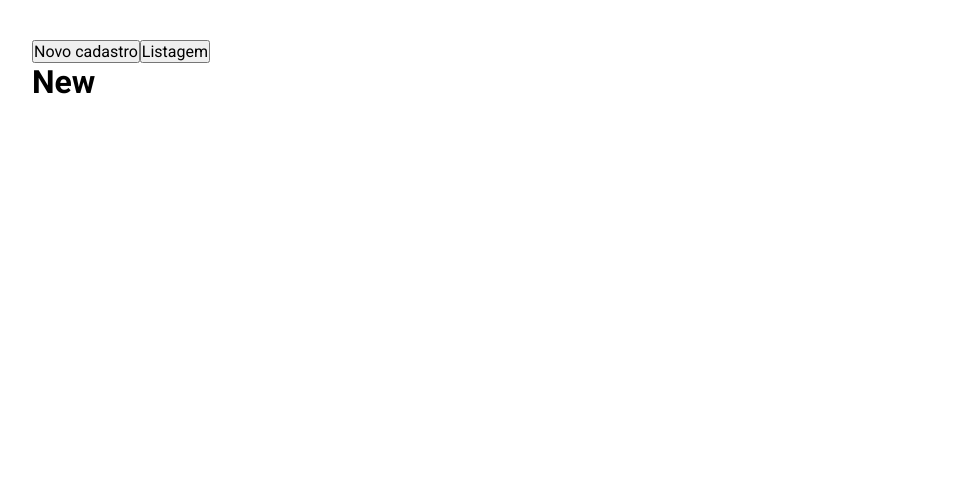
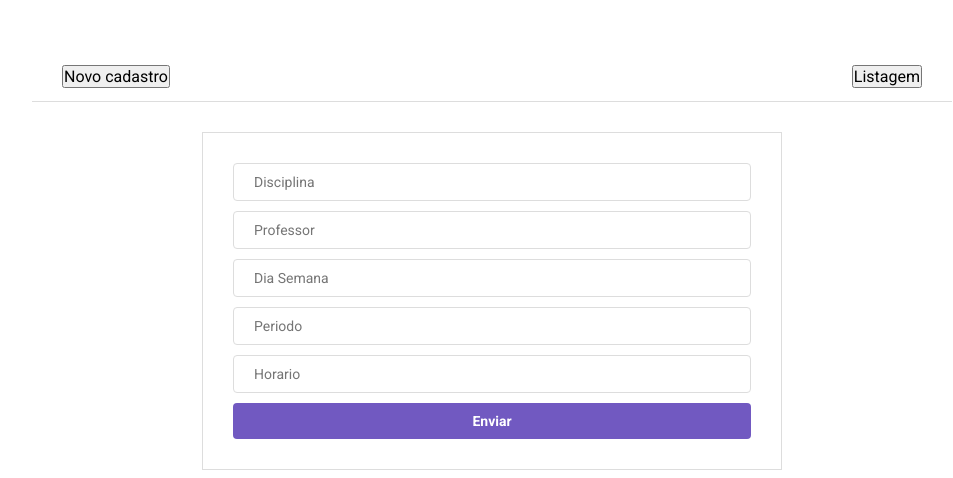
Before and after one commit to nathanndos/React_System_Register, a React (Create React App) app: page /new in a window 1280 px wide. Shown: the top 478 px of the page, without its empty margins (148-1101 px from the left). Built offline with nearby package versions, Linux system fonts and the light colour scheme.

Commit message:
Criando paginas, rotas e estilos

```diff
--- a/src/components/Header/header.ts
+++ b/src/components/Header/header.ts
@@ -1,6 +1,19 @@
 import styled from 'styled-components'
 
 export const Container = styled.header`
+  background:#fff;
+  height:62px;
+  border-bottom: 1px solid #DDD;
 `
 export const Content = styled.div`
+  width: 100%;
+  max-width:980px;
+  margin: 0 auto;
+  height: 72px;
+  padding: 0 30px;
+
+  display: flex;
+  align-items:center;
+  justify-content: space-between;
+
 `
--- a/src/components/Header/index.tsx
+++ b/src/components/Header/index.tsx
@@ -1,12 +1,17 @@
 import React from 'react'
 import { Container, Content } from './header'
+import {Link} from 'react-router-dom'
 
 const Header: React.FC =() =>{
   return(
     <Container>
       <Content>
-        <button type="button">Novo cadastro</button>
-        <button type="button">Listagem</button>
+        <Link to="/new">
+          <button type="button">Novo cadastro</button>
+        </Link>
+        <Link to="/">
+          <button type="button">Listagem</button>
+        </Link>
       </Content>
     </Container>
   )
--- a/src/pages/Dashboard/index.tsx
+++ b/src/pages/Dashboard/index.tsx
@@ -1,8 +1,19 @@
 import React from 'react'
+import { Container } from './styles'
+import { Link } from 'react-router-dom'
 
 const Dashboard: React.FC = () => {
 
-return <h1>Dashboard</h1>
+return(
+  <Container>
+    <ul>
+      <li><Link to="/details">Joao</Link></li>
+      <li><Link to="/details">Maria</Link></li>
+      <li><Link to="/details">Pedro</Link></li>
+      <li><Link to="/details">Carlos</Link></li>
+    </ul>
+  </Container>
+)
 
 }
 
--- /dev/null
+++ b/src/pages/Dashboard/styles.ts
@@ -0,0 +1,20 @@
+import styled from 'styled-components'
+
+export const Container = styled.div`
+  width:100%;
+  max-width: 580px;
+  margin:0 auto;
+  padding: 0 30px;
+
+  ul li{
+    background:#fff;
+    border-bottom: 1px solid #ddd;
+    margin-top: 30px;
+    list-style:none; //remove marcador de lista
+  }
+
+  ul li a {
+    text-decoration:none;
+  }
+
+`
--- a/src/pages/Details/index.tsx
+++ b/src/pages/Details/index.tsx
@@ -1,8 +1,30 @@
 import React from 'react'
+import { Constainer, Disciplinas } from './styles'
 
 const Details: React.FC = () => {
 
-return <h1>Details</h1>
+return (
+  <Constainer>
+    <Disciplinas>
+      <ul>
+        <li>
+          <span>Professor: Joao </span>
+          <span>Disciplina: JavaScript</span>
+          <span>Dia da Semana: Terça-feira</span>
+          <span>Periodo: 2o periodo</span>
+          <span>Horário: 18:30/20:30</span>
+        </li>
+        <li>
+          <span>Professor: Joao </span>
+          <span>Disciplina: Banco de Dados</span>
+          <span>Dia da Semana: Sexta-feira</span>
+          <span>Periodo: 5o periodo</span>
+          <span>Horário: 20:30/22:00</span>
+        </li>
+      </ul>
+    </Disciplinas>
+  </Constainer>
+)
 
 }
 
--- /dev/null
+++ b/src/pages/Details/styles.ts
@@ -0,0 +1,21 @@
+import styled from 'styled-components'
+
+export const Constainer = styled.div`
+  width:100%;
+  max-width:580px;
+  margin:0 auto;
+  padding:0 30px;
+
+  background: #fff;
+  border: 1px solid #ddd;
+  margin-top: 30px;
+
+`
+export const Disciplinas = styled.div`
+  ul li{
+    padding: 20px;
+    display: flex;
+    flex-direction: column;
+  }
+
+`
--- a/src/pages/New/index.tsx
+++ b/src/pages/New/index.tsx
@@ -1,8 +1,18 @@
 import React from 'react'
+import { Form } from './styles'
 
 const New: React.FC = () => {
 
-return <h1>New</h1>
+return (
+  <Form>
+    <input type="text" name="disciplina" placeholder="Disciplina"/>
+    <input type="text" name="professor" placeholder="Professor"/>
+    <input type="text" name="diaSemana" placeholder="Dia Semana"/>
+    <input type="text" name="periodo" placeholder="Periodo"/>
+    <input type="text" name="horario" placeholder="Horario"/>
+    <button type="submit">Enviar</button>
+  </Form>
+)
 
 }
 
--- /dev/null
+++ b/src/pages/New/styles.ts
@@ -0,0 +1,39 @@
+import styled from'styled-components'
+
+export const Form = styled.form`
+  width:100%;
+  max-width:580px;
+  margin:30px auto 0;
+  padding: 30px;
+  background: #fff;
+  border: 1px solid #ddd;
+
+  display: flex;
+  flex-direction: column;
+
+  input{
+    margin-bottom:10px
+  }
+
+  input[type=text]{
+    height:38px;
+    border-radius:4px;
+    border: 1px solid #ddd;
+    padding: 0 20px;
+    font-size: 14px;
+  }
+  button{
+      border-radius:4px;
+      padding: 10px 20px;
+      border: none;
+      background:#7159c1;
+      color: #fff;
+      font-size: 14px;
+      font-weight: 700;
+      cursor: pointer;
+
+      :hover{
+        filter:brightness(90%);
+      }
+    }
+`
```
